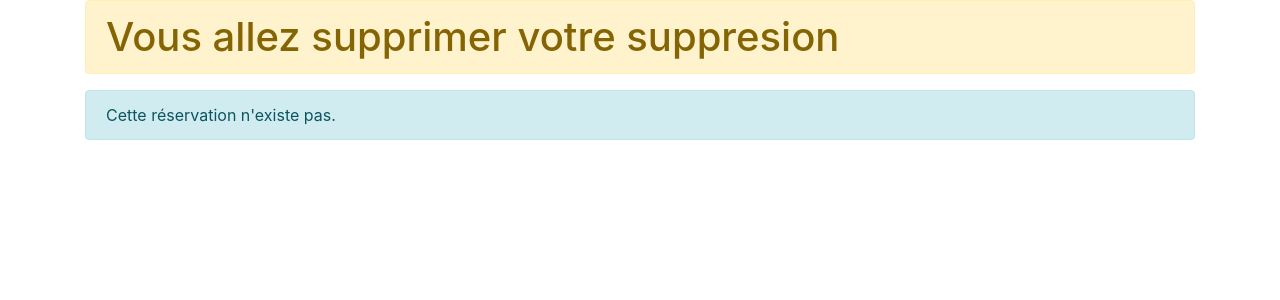
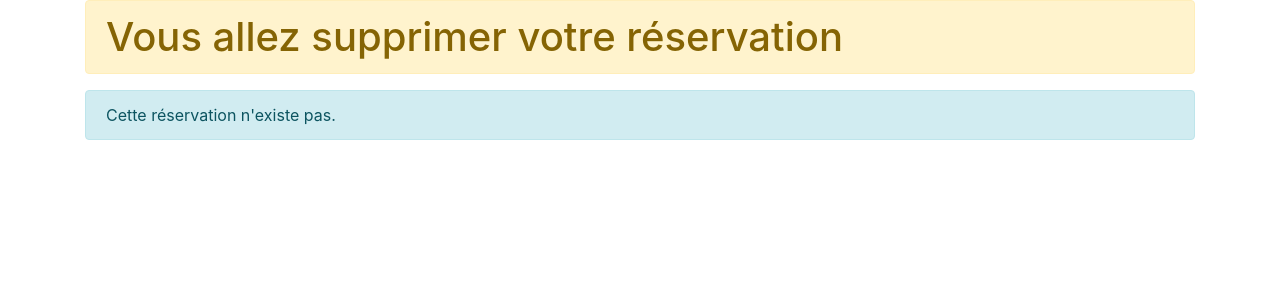
Before and after one commit to aeomath/reservations-Adam-Benabou, a Django app: template reservations/booking/templates/booking/delete_reservation.html in a window 1280 px wide. Shown: the part 66-366 px from the top of the page. Run offline with Django 4.2, Linux system fonts and the light colour scheme; the template is opened without the code that fills it, so the values that code supplies are empty.

Commit message:
Corection d'un bug d'affichage et d'un lien de redirection

```diff
--- a/reservations/booking/templates/booking/delete_reservation.html
+++ b/reservations/booking/templates/booking/delete_reservation.html
@@ -5,7 +5,7 @@
 
 {% block content %}
 
-    <h1 class="alert alert-warning" role="alert" >Vous allez supprimer votre suppresion </h1>
+    <h1 class="alert alert-warning" role="alert" >Vous allez supprimer votre réservation</h1>
 
     {% if reservation %}
         <form action="{% url 'supprimer_reservation' reservation.numero_reservation %}" method="post">
--- a/reservations/booking/templates/booking/menu_auth.html
+++ b/reservations/booking/templates/booking/menu_auth.html
@@ -61,7 +61,7 @@
                         <div class="dropdown-divider"></div>
 
                         <a class="dropdown-item" href={% url 'logout' %}>se deconnecter</a>
-                        <a class="dropdown-item" href={% url 'password_reset'%}>changer mdp </a>
+                        <a class="dropdown-item" href={% url 'password_change'%}>changer mdp </a>
                     </div>
                 </li>
             </ul>
```
